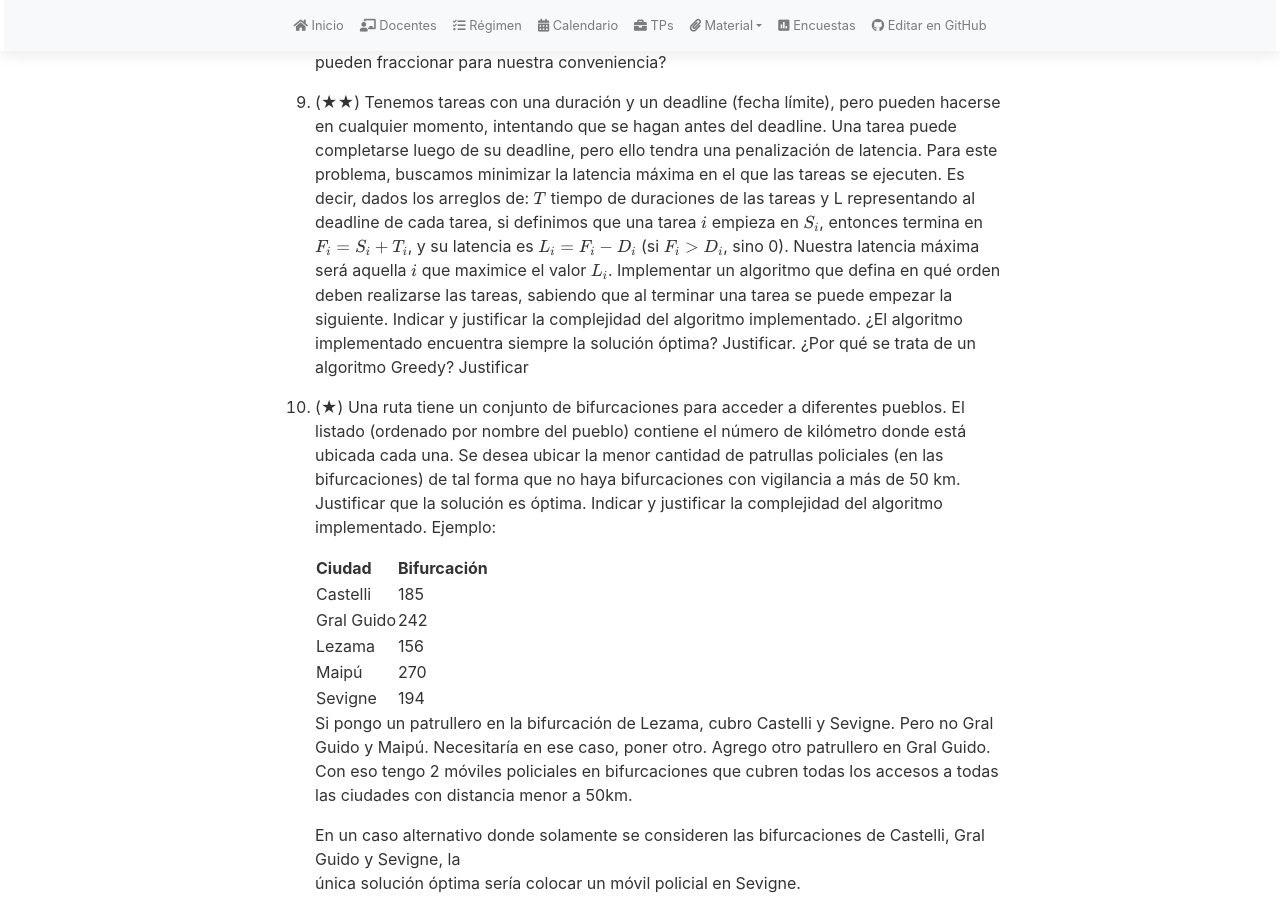
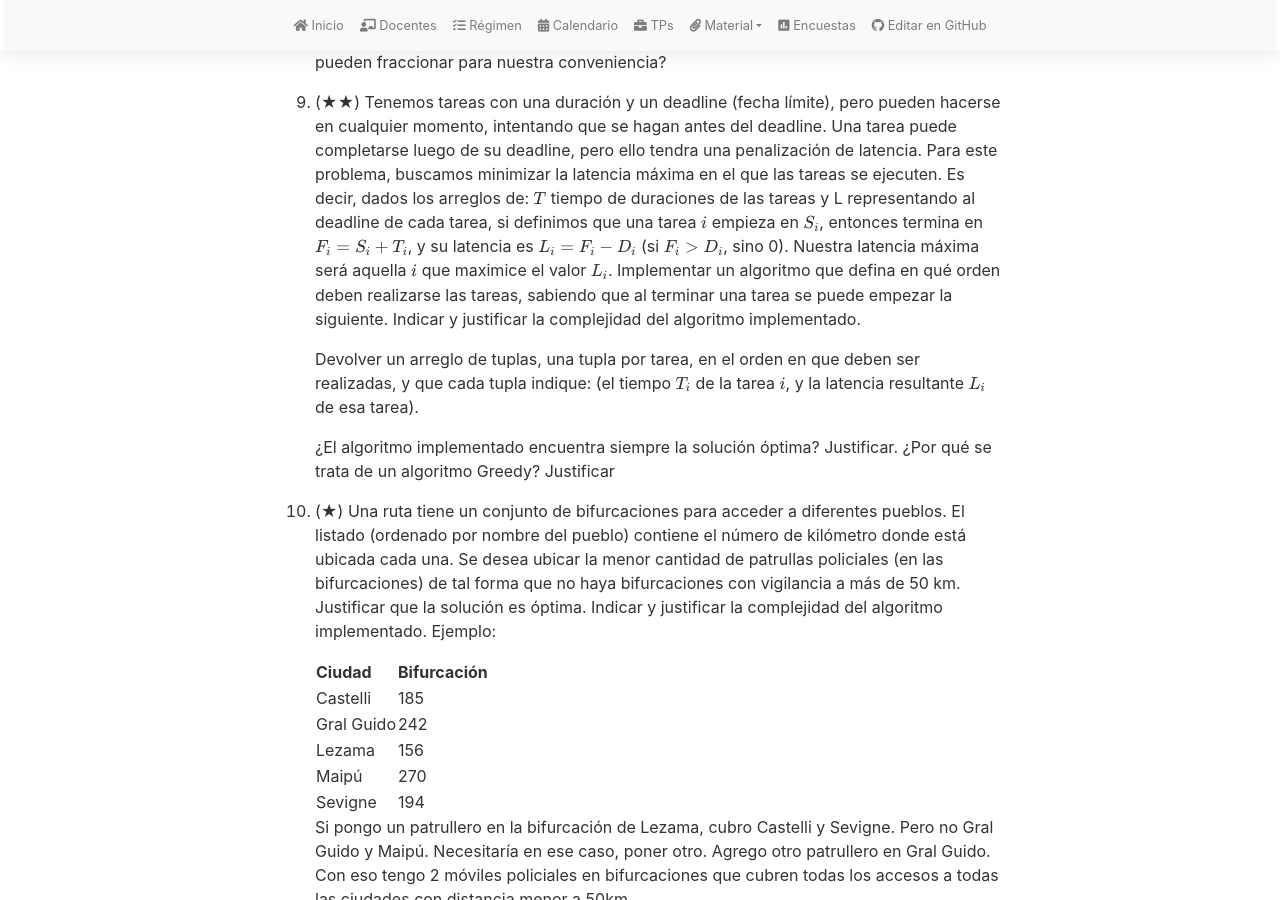
Before and after one commit to algoritmos-rw/tda_bg, a Jekyll site: the page built from material/guias/greedy.md, in a window 1280 px wide and 900 px high, scrolled down 1419 px. Built offline with Jekyll 4.4.1, drawn with Linux system fonts in a browser that asks for light colours; nearby versions of some CDN libraries; our own code applies the rules of GitHub Pages for plain Markdown files.

Commit message:
Ampliar Ej9 Greedy (#20)

```diff
--- a/material/guias/greedy.md
+++ b/material/guias/greedy.md
@@ -64,6 +64,10 @@ math: true
     si definimos que una tarea $$i$$ empieza en $$S_i$$, entonces termina en $$F_i = S_i + T_i$$, y su latencia es $$L_i = F_i - D_i$$ (si $$F_i > D_i$$, sino 0).
     Nuestra latencia máxima será aquella $$i$$ que maximice el valor $$L_i$$. Implementar un algoritmo que defina en qué orden deben realizarse
     las tareas, sabiendo que al terminar una tarea se puede empezar la siguiente. Indicar y justificar la complejidad del algoritmo implementado.
+
+    Devolver un arreglo de tuplas, una tupla por tarea, en el orden en que deben ser realizadas, y que cada tupla indique: (el tiempo $$T_i$$ de la tarea $$i$$,
+    y la latencia resultante $$L_i$$ de esa tarea).
+
     ¿El algoritmo implementado encuentra siempre la solución óptima? Justificar. ¿Por qué se trata de un algoritmo Greedy? Justificar
 
 1.  (★) Una ruta tiene un conjunto de bifurcaciones para acceder a diferentes pueblos. El listado (ordenado por nombre del
```
